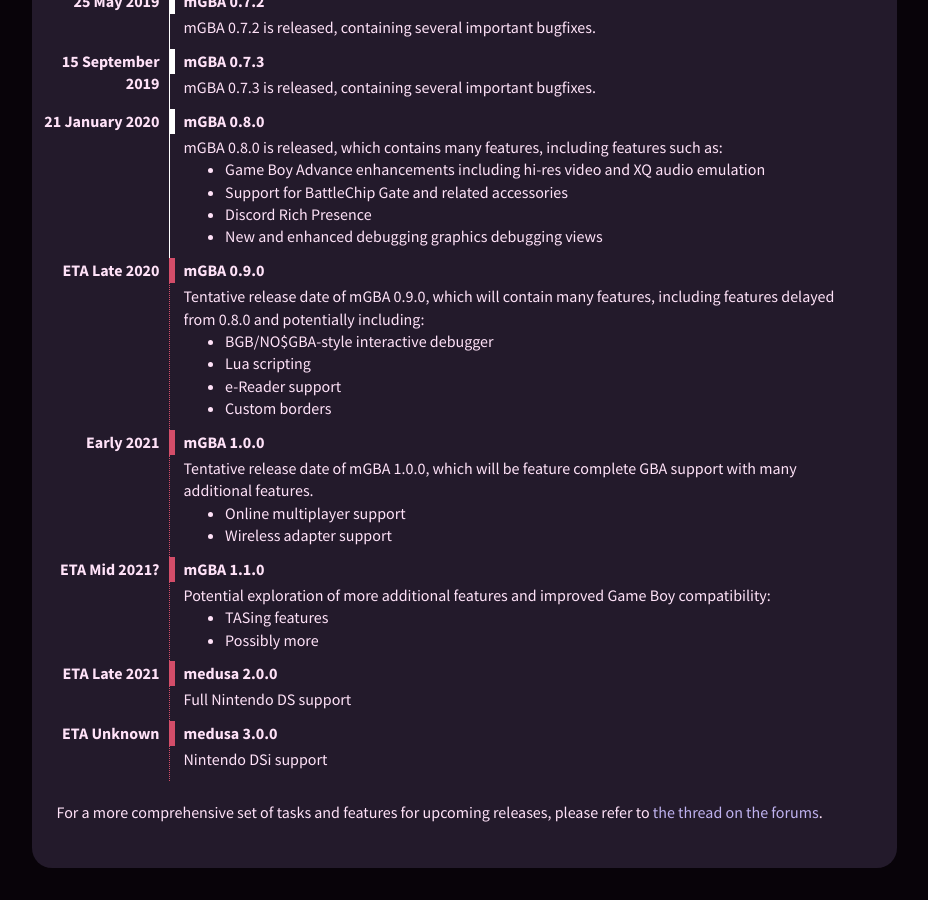
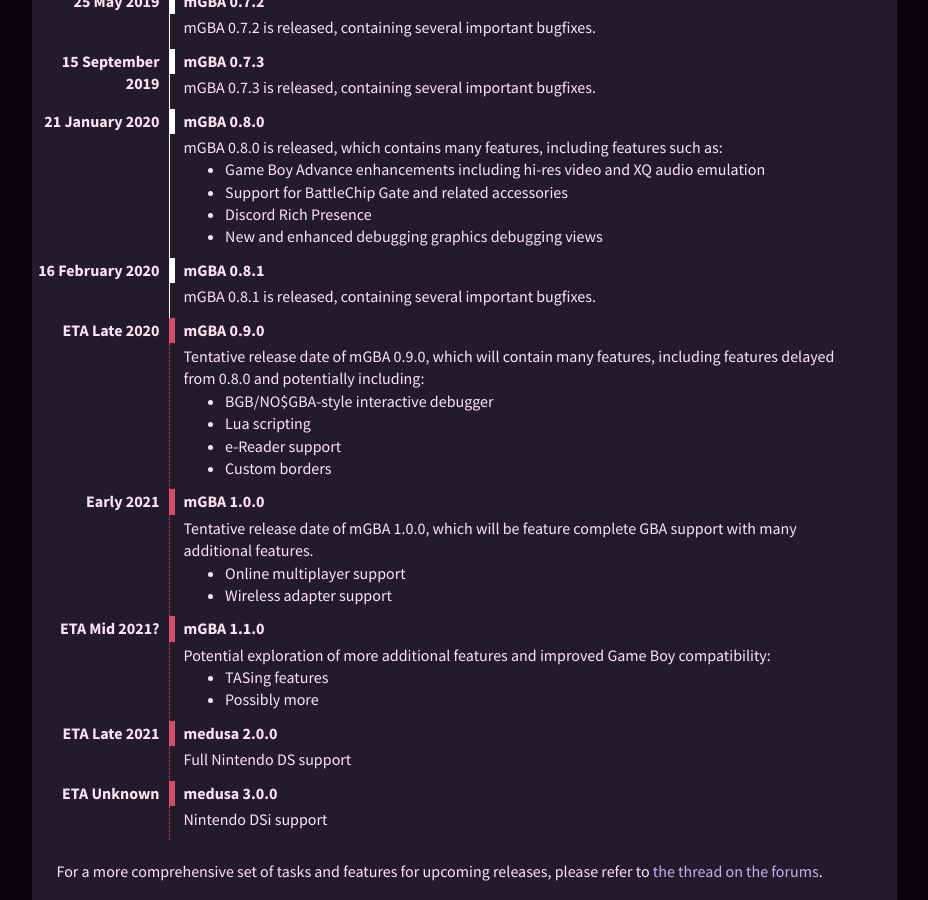
Before and after one commit to mgba-emu/www, a Jekyll site: the page built from timeline.markdown, in a window 1280 px wide and 900 px high, scrolled down 3645 px. Shown: the whole window, without its empty margins (80-1008 px from the left). Built offline with Jekyll 4.4.1, drawn with Linux system fonts in a browser that asks for light colours.

Commit message:
Update timeline

```diff
--- a/timeline.markdown
+++ b/timeline.markdown
@@ -264,6 +264,13 @@
 		<li>New and enhanced debugging graphics debugging views</li>
 	</ul>
 </dd>
+<dt>
+	<aside class="tl-date">16 February 2020</aside>
+	mGBA 0.8.1
+</dt>
+<dd>
+	<p>mGBA 0.8.1 is released, containing several important bugfixes.</p>
+</dd>
 <dt class="tl-future" id="IN+THE+FUTURE">
 	<aside class="tl-date">ETA Late 2020</aside>
 	mGBA 0.9.0
```
